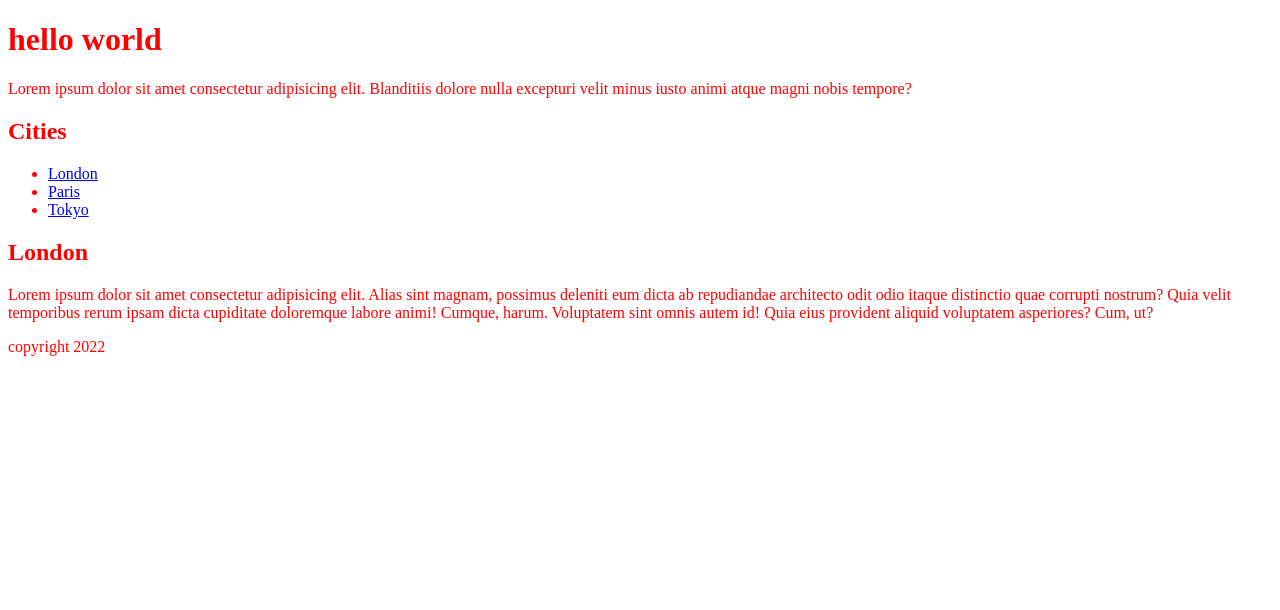
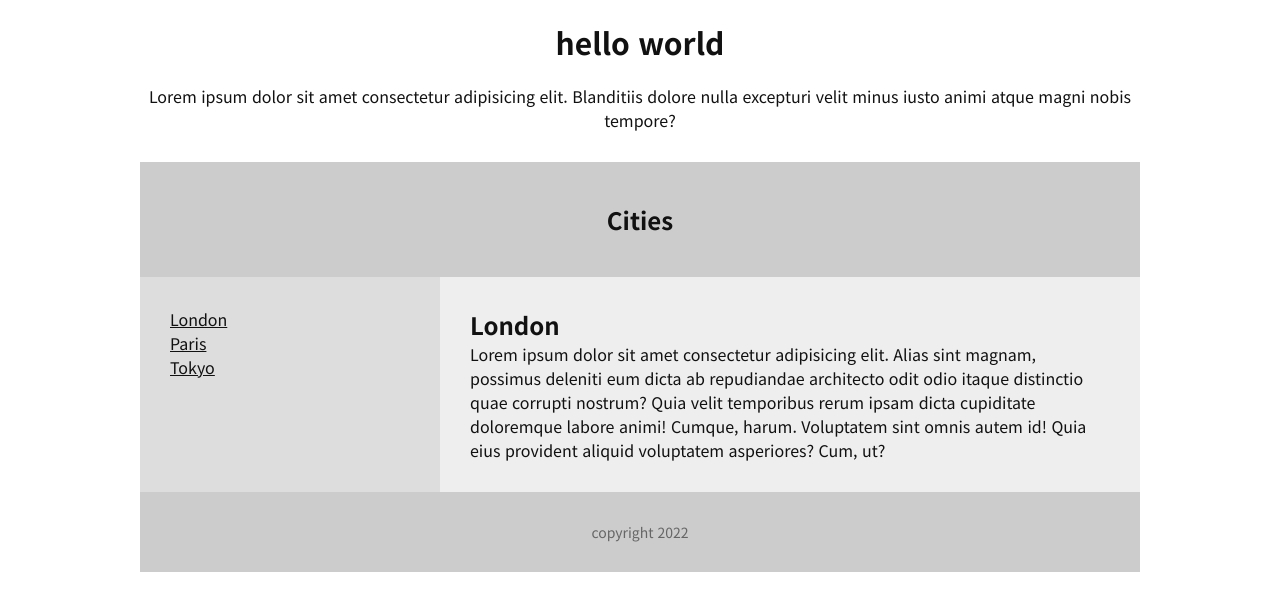
Before and after one commit to yamXcoco/layout_02, a plain HTML site: page index.html in a window 1280 px wide. Drawn offline with Linux system fonts and the light colour scheme; files that its build step writes are made by us from their sources.

Commit message:
css중앙정렬

```diff
--- a/css/main.css
+++ b/css/main.css
@@ -1 +1,60 @@
-body { color: red;}
+@import url('https://fonts.googleapis.com/css2?family=Nanum+Gothic:wght@400;700;800&family=Nanum+Myeongjo&family=Noto+Sans+KR:wght@100;300;400;500;700;900&display=swap');
+
+* {
+    box-sizing: border-box;
+    margin: 0;
+    padding: 0;
+}
+ul{
+    list-style: none;
+}
+a {color: inherit;}
+
+body {
+    color: #111;
+    font-family: 'Noto Sans KR', sans-serif;
+}
+.container {
+    width: 1000px;
+    margin: 0 auto;
+}
+
+.title {
+    font-size: 30px;
+    padding: 20px;
+    text-align: center;
+}
+
+.sub_text {
+    text-align: center;
+    padding-bottom: 30px;
+
+}
+header {
+    background-color: #ccc;
+    padding: 40px;
+}
+
+header h2 {
+    text-align: center;
+}
+section {display: flex;}
+
+nav {
+    padding: 30px;
+    width: 30%;
+    background-color: #ddd;
+}
+article {
+    padding: 30px;
+    width: 70%;
+    background-color: #eee;
+}
+
+footer {
+    background-color: #ccc;
+    padding: 30px;
+    text-align: center;
+    font-size: 14px;
+    color: #666;
+}
--- a/index.html
+++ b/index.html
@@ -6,12 +6,14 @@
     <meta name="viewport" content="width=device-width, initial-scale=1.0">
     <title>html연습</title>
 
-    <link rel="stylesheet" href="main.css">
+    <link rel="stylesheet" href="css/main.css">
 
 </head>
 <body>
-    <h1>hello world</h1>
-    <p>Lorem ipsum dolor sit amet consectetur adipisicing elit. Blanditiis dolore nulla excepturi velit minus iusto animi atque magni nobis tempore?</p>
+
+<div class="container">
+    <h1 class="title">hello world</h1>
+    <p class="sub_text">Lorem ipsum dolor sit amet consectetur adipisicing elit. Blanditiis dolore nulla excepturi velit minus iusto animi atque magni nobis tempore?</p>
 
     <header>
             <h2>
@@ -36,6 +38,8 @@
     <footer>
         <p>copyright 2022</p>
     </footer>
+</div>
+
 
 </body>
 </html>
```
